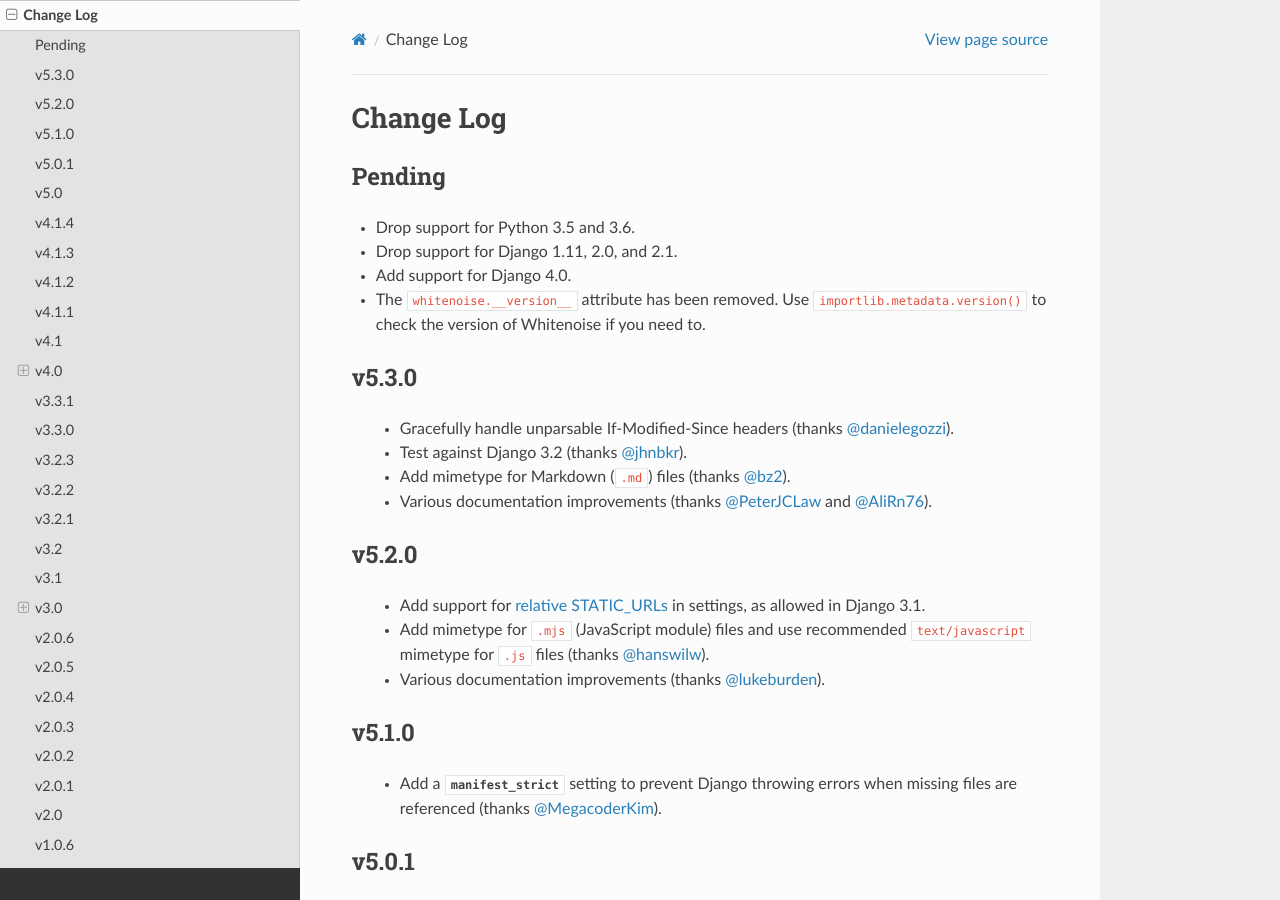
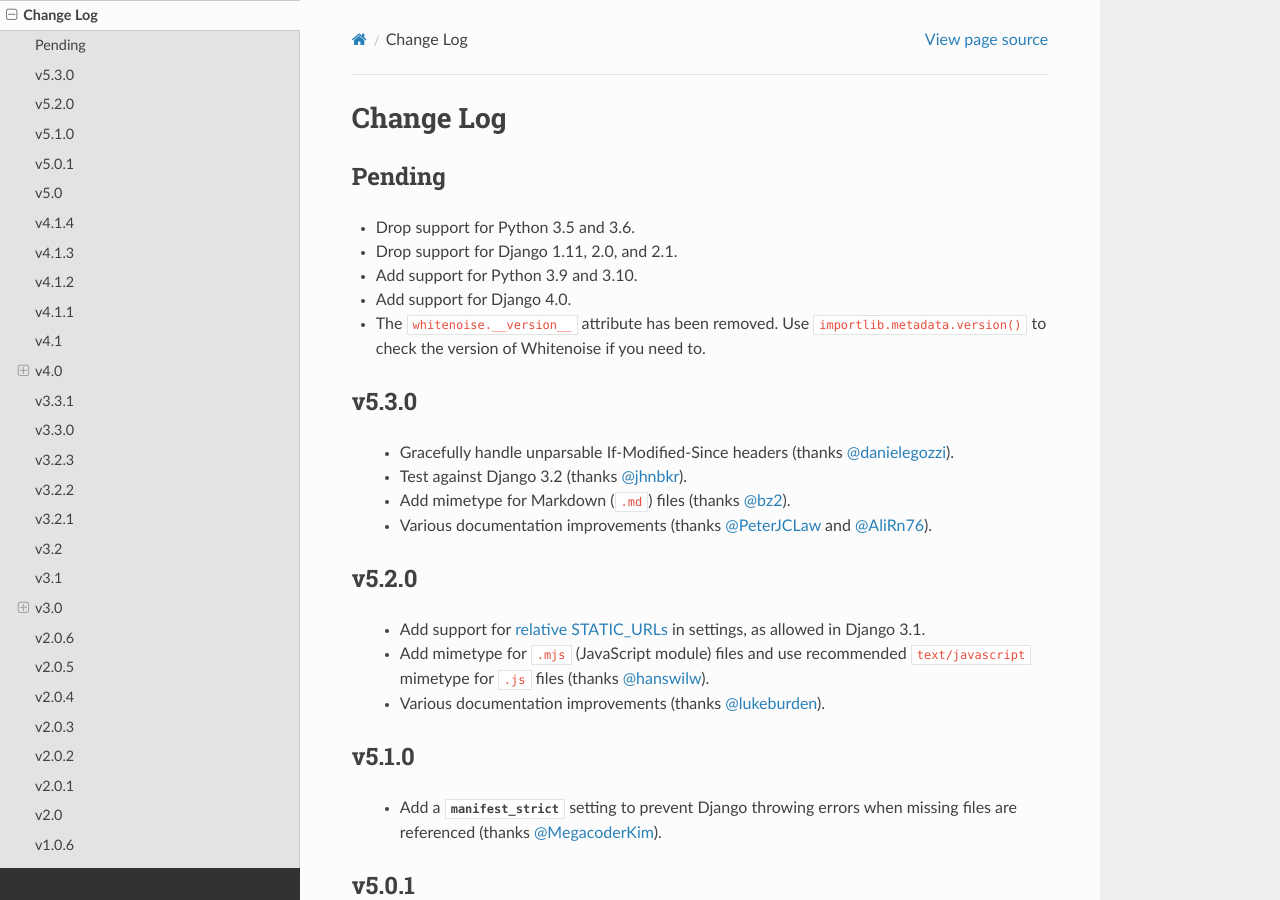
Before and after one commit to gorbunov87/white_noise, a Sphinx documentation site: the page built from docs/changelog.rst, in a window 1280 px wide and 900 px high. Built offline with Sphinx 7.4.7 and the Read the Docs theme 2.0.0, drawn with Linux system fonts in a browser that asks for light colours.

Commit message:
Changelog note for Pythons 3.9 and 3.10 (#331)

```diff
--- a/docs/changelog.rst
+++ b/docs/changelog.rst
@@ -11,6 +11,8 @@
 * Drop support for Python 3.5 and 3.6.
 
 * Drop support for Django 1.11, 2.0, and 2.1.
+
+* Add support for Python 3.9 and 3.10.
 
 * Add support for Django 4.0.
 
```
